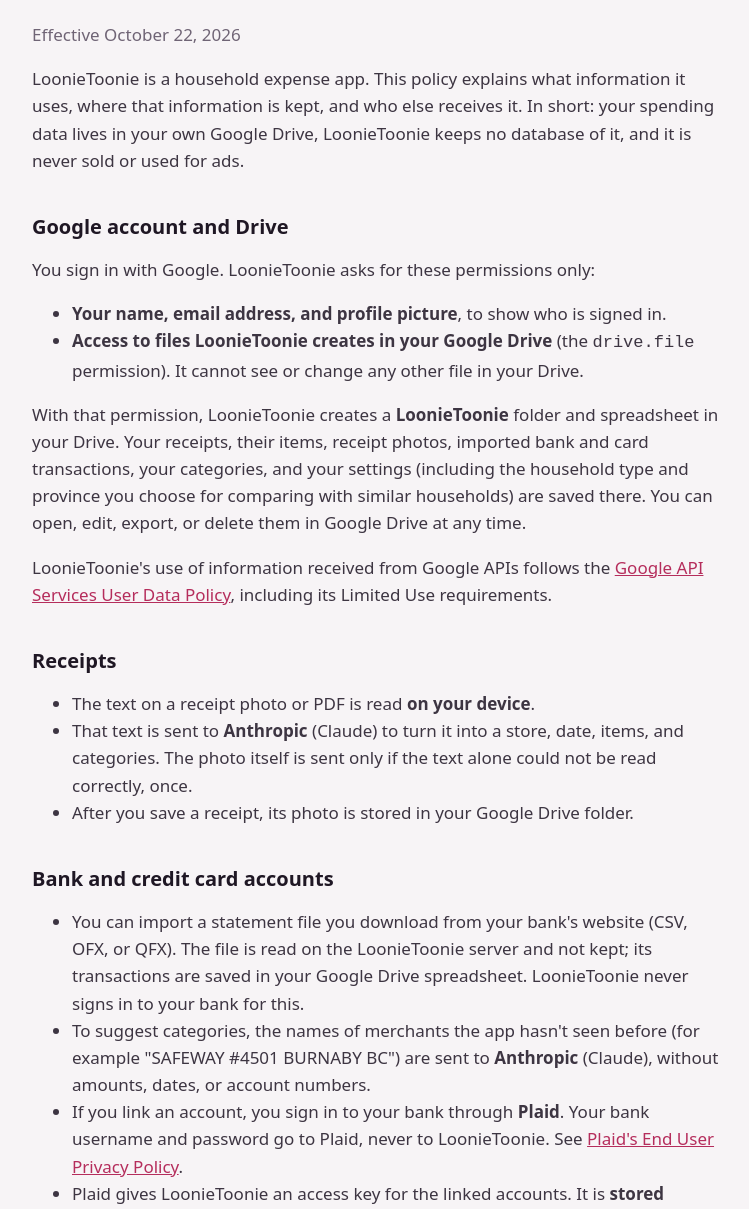
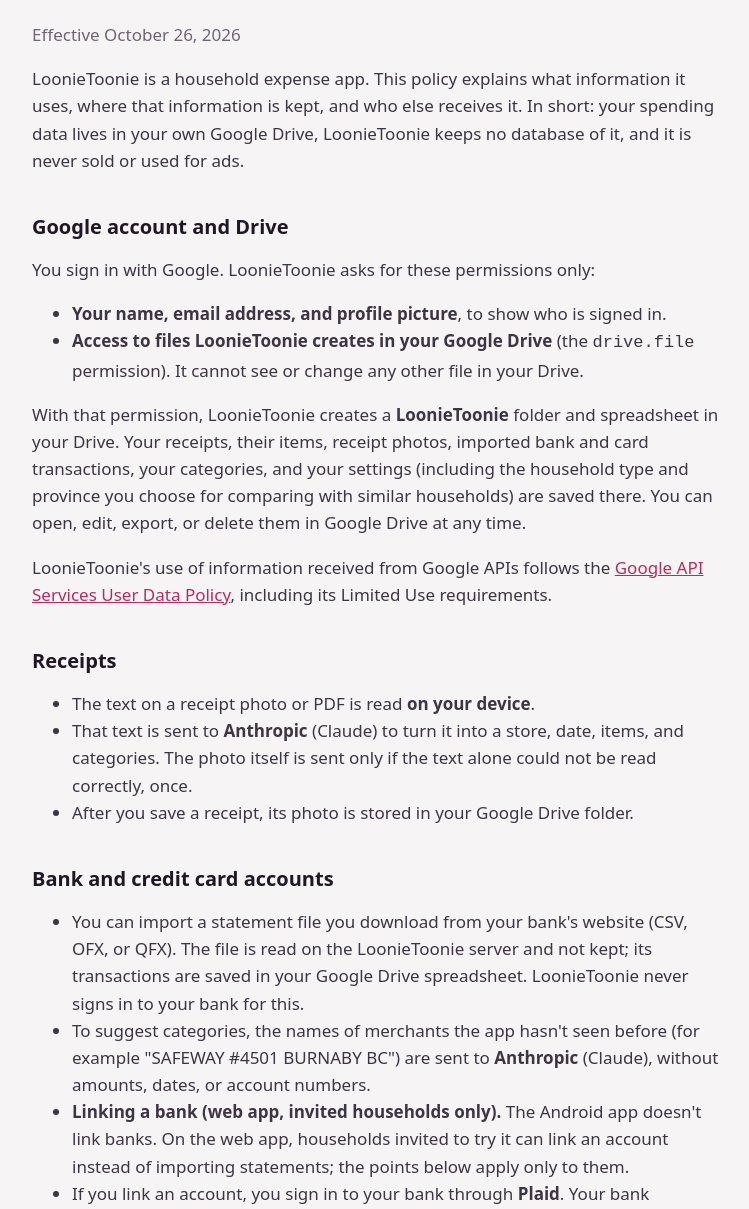
Before and after one commit to tomishing/loonietoonie-site, a plain HTML site: page privacy.html in a window 1280 px wide. Shown: the part 91-1300 px from the top of the page, without its empty margins (264-1013 px from the left). Drawn offline with Linux system fonts and the light colour scheme.

Commit message:
Phase 12: Plaid on the web only, for invited households
- Bank linking and sync only for web users in PLAID_ALLOWED_EMAILS;
  the Android app (bearer sessions) never gets Plaid, unlinking always works
- Leave Plaid code out of the Android bundle (lazy imports behind the
  build mode) and fail android:sync if any Plaid marker slips in
- After link and sync, posted Plaid charges replace the same card's
  imported statement rows, keeping the user's choices and receipt match;
  data version 14 runs the merge once over all rows
- Relink merge ignores statement accounts (no item_id)
- Remove the one-time Plaid duplicate cleanup
- Privacy policy, README, .env.example and spec updated; phase 12 done

Co-Authored-By: Claude Opus 5.5 <noreply@anthropic.com>

```diff
--- a/privacy.html
+++ b/privacy.html
@@ -14,7 +14,7 @@
         <img class="logo" src="loon-badge.png" alt="" width="56" height="56" />
         <h1>Privacy policy</h1>
       </header>
-      <p class="muted">Effective October 22, 2026</p>
+      <p class="muted">Effective October 26, 2026</p>
 
       <p>
         LoonieToonie is a household expense app. This policy explains what information it uses, where that information
@@ -62,6 +62,11 @@
         <li>
           To suggest categories, the names of merchants the app hasn't seen before (for example "SAFEWAY #4501 BURNABY
           BC") are sent to <strong>Anthropic</strong> (Claude), without amounts, dates, or account numbers.
+        </li>
+        <li>
+          <strong>Linking a bank (web app, invited households only).</strong> The Android app doesn't link banks. On the web
+          app, households invited to try it can link an account instead of importing statements; the points below apply only
+          to them.
         </li>
         <li>
           If you link an account, you sign in to your bank through <strong>Plaid</strong>. Your bank username and password go
@@ -119,7 +124,7 @@
           <strong>Anthropic</strong>, which reads receipt text (and occasionally a photo), suggests categories for merchant
           names from imported statements, and answers Ask questions.
         </li>
-        <li><strong>Plaid</strong>, which connects to your bank when you link an account.</li>
+        <li><strong>Plaid</strong>, which connects to your bank when you link an account (web app, invited households only).</li>
       </ul>
       <p>
         Each handles data under its own terms. LoonieToonie does not sell, rent, or share your information with anyone
```
